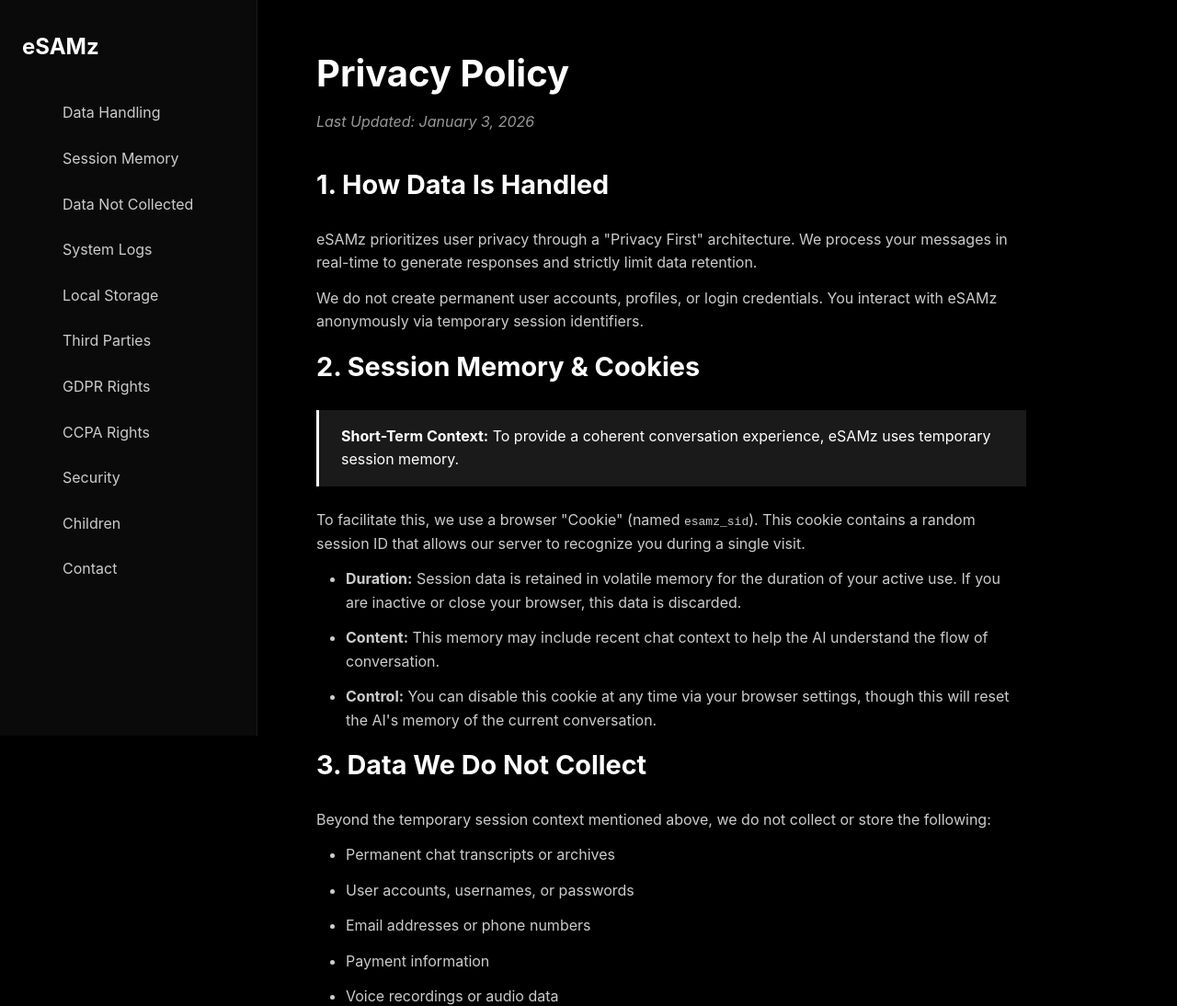
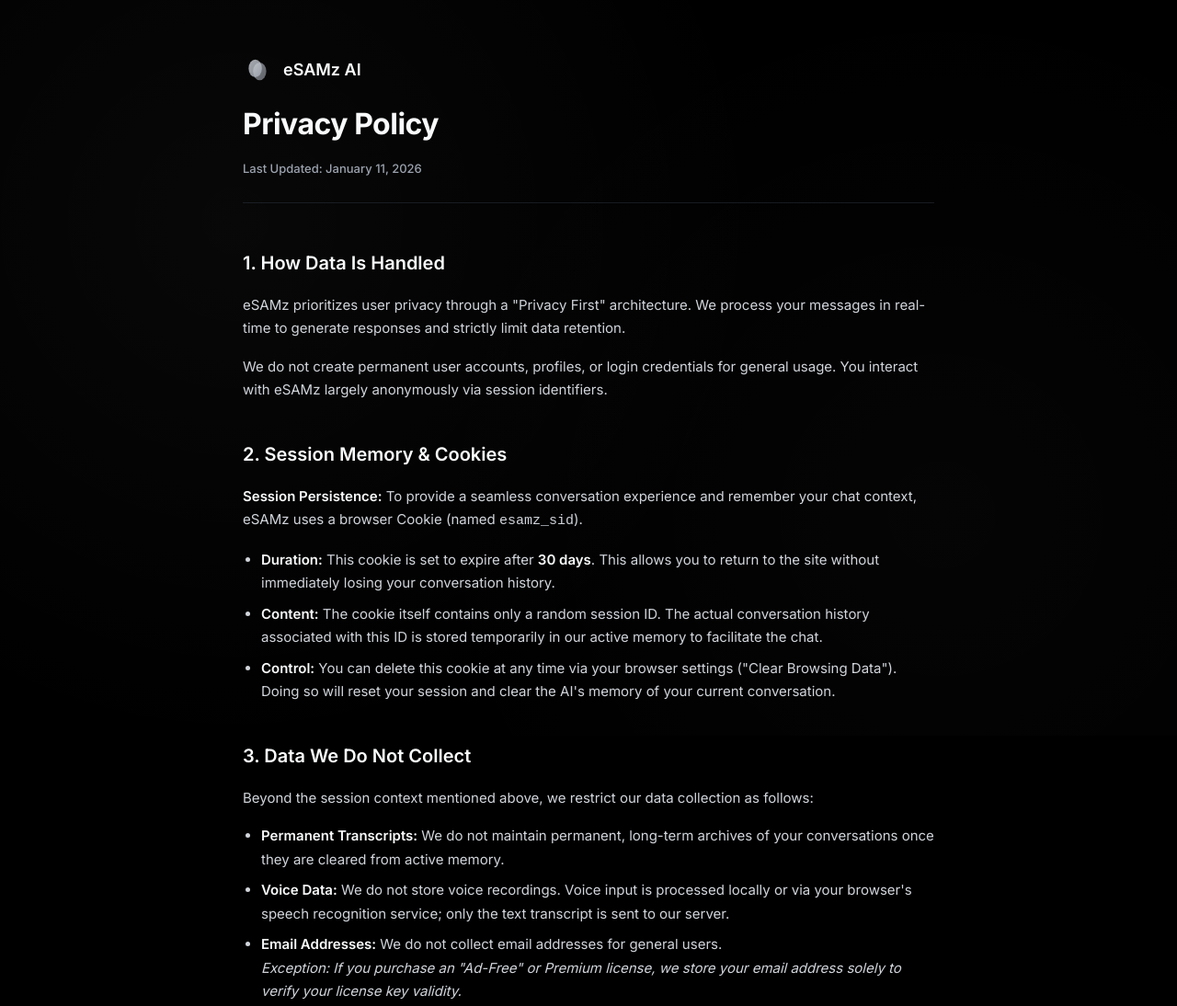
Before and after one commit to alakmar344/privacy-policy, a plain HTML site: page index.html in a window 1280 px wide. Shown: the top 1094 px of the page at 92% size. Drawn offline with Linux system fonts and the light colour scheme.

Commit message:
Update index.html

```diff
--- a/index.html
+++ b/index.html
@@ -3,267 +3,229 @@
 <head>
     <meta charset="UTF-8">
     <meta name="viewport" content="width=device-width, initial-scale=1.0">
-    <title>eSAMz Privacy Policy</title>
+    <title>Privacy Policy - eSAMz AI</title>
+
+    <link rel="apple-touch-icon" sizes="180x180" href="/apple-touch-icon.png">
+    <link rel="icon" type="image/png" sizes="32x32" href="/favicon-32x32.png">
+    <link rel="icon" type="image/png" sizes="16x16" href="/favicon-16x16.png">
+
+    <link rel="preconnect" href="https://fonts.googleapis.com">
+    <link rel="preconnect" href="https://fonts.gstatic.com" crossorigin>
+    <link href="https://fonts.googleapis.com/css2?family=Inter:wght@300;400;500;600;700&display=swap" rel="stylesheet">
+
     <style>
+        :root {
+            --bg-main: #000000;
+            --text-primary: #f9fafb;
+            --text-secondary: #d1d5db;
+            --text-tertiary: #9ca3af;
+            --border-subtle: rgba(55, 65, 81, 0.4);
+            --bg-card: rgba(20, 20, 20, 0.6);
+            --highlight: #e5e7eb;
+        }
+
         * { margin: 0; padding: 0; box-sizing: border-box; }
 
         body {
-            font-family: -apple-system, BlinkMacSystemFont, 'Segoe UI', Roboto, Oxygen, Ubuntu, Cantarell, sans-serif;
-            background-color: #000000;
-            color: #ffffff;
-            line-height: 1.6;
+            background: var(--bg-main);
+            color: var(--text-secondary);
+            font-family: 'Inter', sans-serif;
+            line-height: 1.7;
+            font-size: 15px;
+            -webkit-font-smoothing: antialiased;
         }
 
-        .container { display: flex; min-height: 100vh; }
-
-        .sidebar {
-            width: 280px;
-            background-color: #0a0a0a;
-            padding: 2rem 1.5rem;
-            border-right: 1px solid #1a1a1a;
+        body::before {
+            content: '';
             position: fixed;
-            height: 100vh;
-            overflow-y: auto;
+            inset: 0;
+            background:
+                radial-gradient(circle at 20% 30%, rgba(255, 255, 255, 0.03), transparent 50%),
+                radial-gradient(circle at 80% 70%, rgba(255, 255, 255, 0.02), transparent 50%);
+            pointer-events: none;
+            z-index: 0;
         }
 
-        .sidebar h2 {
-            font-size: 1.5rem;
-            margin-bottom: 2rem;
+        .container {
+            max-width: 800px;
+            margin: 0 auto;
+            padding: 60px 24px 100px;
+            position: relative;
+            z-index: 1;
         }
 
-        .nav-links { list-style: none; }
-        .nav-links li { margin-bottom: 0.5rem; }
-
-        .nav-links a {
-            color: #cccccc;
-            text-decoration: none;
-            display: block;
-            padding: 0.5rem 0.75rem;
-            border-radius: 6px;
+        header {
+            margin-bottom: 48px;
+            border-bottom: 1px solid var(--border-subtle);
+            padding-bottom: 24px;
         }
 
-        .nav-links a:hover {
-            color: #ffffff;
-            background-color: #1a1a1a;
+        .brand {
+            display: flex;
+            align-items: center;
+            gap: 12px;
+            margin-bottom: 16px;
+            text-decoration: none;
+            color: var(--text-primary);
+            width: fit-content;
         }
 
-        .main-content {
-            flex: 1;
-            margin-left: 280px;
-            padding: 3rem 4rem;
-            max-width: 900px;
+        .brand svg { width: 32px; height: 32px; }
+
+        h1 {
+            color: var(--text-primary);
+            font-size: 32px;
+            font-weight: 700;
+            letter-spacing: -0.5px;
+            margin-bottom: 8px;
         }
 
-        h1 { font-size: 2.5rem; margin-bottom: 0.5rem; }
-        h2 { font-size: 1.8rem; margin-bottom: 1.5rem; }
-        h3 { font-size: 1.3rem; margin: 1.5rem 0 1rem; }
-
-        p, li { color: #cccccc; margin-bottom: 0.8rem; }
-
-        ul { margin-left: 2rem; }
-
-        .updated {
-            color: #999999;
-            font-style: italic;
-            margin-bottom: 2rem;
+        .last-updated {
+            color: var(--text-tertiary);
+            font-size: 13px;
+            font-weight: 500;
         }
 
-        .highlight, .no-store {
-            background-color: #1a1a1a;
-            border-left: 3px solid #ffffff;
-            padding: 1rem 1.5rem;
-            margin: 1.5rem 0;
+        h2 {
+            color: var(--text-primary);
+            font-size: 20px;
+            font-weight: 600;
+            margin-top: 40px;
+            margin-bottom: 16px;
         }
 
-        .menu-toggle {
-            display: none;
-            position: fixed;
-            top: 20px;
-            left: 20px;
-            background: #0a0a0a;
-            color: #ffffff;
-            border: none;
-            padding: 10px;
-            cursor: pointer;
-            z-index: 100;
+        p { margin-bottom: 16px; }
+
+        ul {
+            margin-bottom: 24px;
+            padding-left: 20px;
+            color: var(--text-secondary);
         }
 
-        @media (max-width: 768px) {
-            .menu-toggle { display: block; }
-            .sidebar { transform: translateX(-100%); }
-            .sidebar.active { transform: translateX(0); }
-            .main-content { margin-left: 0; padding: 80px 1.5rem 2rem; }
+        li { margin-bottom: 8px; }
+
+        strong { color: var(--text-primary); font-weight: 600; }
+
+        .contact-box {
+            background: var(--bg-card);
+            border: 1px solid var(--border-subtle);
+            border-radius: 12px;
+            padding: 24px;
+            margin-top: 48px;
+        }
+
+        .contact-box h3 {
+            color: var(--text-primary);
+            margin-bottom: 12px;
+            font-size: 18px;
+        }
+
+        .back-link {
+            display: inline-block;
+            margin-top: 40px;
+            color: var(--text-tertiary);
+            text-decoration: none;
+            font-size: 14px;
+            border-bottom: 1px solid transparent;
+            transition: 0.2s;
+        }
+
+        .back-link:hover {
+            color: var(--text-primary);
+            border-bottom-color: var(--text-primary);
         }
     </style>
 </head>
 <body>
+
     <div class="container">
+        <header>
+            <a href="/" class="brand">
+                <svg viewBox="0 0 200 200" xmlns="http://www.w3.org/2000/svg">
+                    <defs>
+                        <linearGradient id="grad1" x1="0%" y1="0%" x2="100%" y2="100%">
+                            <stop offset="0%" style="stop-color:#d1d5db;stop-opacity:1" />
+                            <stop offset="100%" style="stop-color:#9ca3af;stop-opacity:1" />
+                        </linearGradient>
+                    </defs>
+                    <ellipse cx="85" cy="90" rx="45" ry="60" fill="url(#grad1)" opacity="0.8"/>
+                    <ellipse cx="115" cy="110" rx="45" ry="60" fill="url(#grad1)" opacity="0.6"/>
+                </svg>
+                <span style="font-weight: 600; font-size: 18px;">eSAMz AI</span>
+            </a>
+            <h1>Privacy Policy</h1>
+            <span class="last-updated">Last Updated: January 11, 2026</span>
+        </header>
 
-<button class="menu-toggle" onclick="toggleSidebar()">☰ Menu</button>
+        <section>
+            <h2>1. How Data Is Handled</h2>
+            <p>eSAMz prioritizes user privacy through a "Privacy First" architecture. We process your messages in real-time to generate responses and strictly limit data retention.</p>
+            <p>We do not create permanent user accounts, profiles, or login credentials for general usage. You interact with eSAMz largely anonymously via session identifiers.</p>
 
-<aside class="sidebar" id="sidebar">
-    <h2>eSAMz</h2>
-    <ul class="nav-links">
-        <li><a href="#handling">Data Handling</a></li>
-        <li><a href="#sessions">Session Memory</a></li>
-        <li><a href="#not-collected">Data Not Collected</a></li>
-        <li><a href="#logs">System Logs</a></li>
-        <li><a href="#local">Local Storage</a></li>
-        <li><a href="#third">Third Parties</a></li>
-        <li><a href="#gdpr">GDPR Rights</a></li>
-        <li><a href="#ccpa">CCPA Rights</a></li>
-        <li><a href="#security">Security</a></li>
-        <li><a href="#children">Children</a></li>
-        <li><a href="#contact">Contact</a></li>
+            <h2>2. Session Memory & Cookies</h2>
+            <p><strong>Session Persistence:</strong> To provide a seamless conversation experience and remember your chat context, eSAMz uses a browser Cookie (named <code>esamz_sid</code>).</p>
+            <ul>
+                <li><strong>Duration:</strong> This cookie is set to expire after <strong>30 days</strong>. This allows you to return to the site without immediately losing your conversation history.</li>
+                <li><strong>Content:</strong> The cookie itself contains only a random session ID. The actual conversation history associated with this ID is stored temporarily in our active memory to facilitate the chat.</li>
+                <li><strong>Control:</strong> You can delete this cookie at any time via your browser settings ("Clear Browsing Data"). Doing so will reset your session and clear the AI's memory of your current conversation.</li>
             </ul>
-</aside>
 
-<main class="main-content">
-<h1>Privacy Policy</h1>
-<p class="updated">Last Updated: January 3, 2026</p>
+            <h2>3. Data We Do Not Collect</h2>
+            <p>Beyond the session context mentioned above, we restrict our data collection as follows:</p>
+            <ul>
+                <li><strong>Permanent Transcripts:</strong> We do not maintain permanent, long-term archives of your conversations once they are cleared from active memory.</li>
+                <li><strong>Voice Data:</strong> We do not store voice recordings. Voice input is processed locally or via your browser's speech recognition service; only the text transcript is sent to our server.</li>
+                <li><strong>Email Addresses:</strong> We do not collect email addresses for general users.
+                <br><em>Exception: If you purchase an "Ad-Free" or Premium license, we store your email address solely to verify your license key validity.</em></li>
+                <li><strong>Payment Information:</strong> We do not store credit card or payment details.</li>
+                <li><strong>Biometrics:</strong> We do not collect biometric identifiers.</li>
+            </ul>
 
-<section id="handling">
-<h2>1. How Data Is Handled</h2>
-<p>
-eSAMz prioritizes user privacy through a "Privacy First" architecture.
-We process your messages in real-time to generate responses and strictly limit data retention.
-</p>
-<p>
-We do not create permanent user accounts, profiles, or login credentials.
-You interact with eSAMz anonymously via temporary session identifiers.
-</p>
-</section>
+            <h2>4. System Logs</h2>
+            <p>Minimal technical logs are maintained strictly for security, debugging, and abuse prevention. These logs may include request timestamps and response codes. Access logs are retained for short periods (typically 48 hours) and are then deleted.</p>
 
-<section id="sessions">
-<h2>2. Session Memory & Cookies</h2>
-<div class="highlight">
-<strong>Short-Term Context:</strong> To provide a coherent conversation experience, eSAMz uses temporary session memory.
-</div>
-<p>
-To facilitate this, we use a browser "Cookie" (named <code>esamz_sid</code>).
-This cookie contains a random session ID that allows our server to recognize you during a single visit.
-</p>
-<ul>
-    <li><strong>Duration:</strong> Session data is retained in volatile memory for the duration of your active use. If you are inactive or close your browser, this data is discarded.</li>
-    <li><strong>Content:</strong> This memory may include recent chat context to help the AI understand the flow of conversation.</li>
-    <li><strong>Control:</strong> You can disable this cookie at any time via your browser settings, though this will reset the AI's memory of the current conversation.</li>
-</ul>
-</section>
+            <h2>5. Local Browser Storage</h2>
+            <p>We store your chat history locally on your device (using <code>localStorage</code>). This ensures you have immediate access to past conversations without us needing to permanently warehouse them on our servers. You can clear this data at any time using the "Clear History" button in the app.</p>
 
-<section id="not-collected">
-<h2>3. Data We Do Not Collect</h2>
-<p>
-Beyond the temporary session context mentioned above, we do not collect or store the following:
-</p>
-<ul>
-<li>Permanent chat transcripts or archives</li>
-<li>User accounts, usernames, or passwords</li>
-<li>Email addresses or phone numbers</li>
-<li>Payment information</li>
-<li>Voice recordings or audio data</li>
-<li>Biometric identifiers</li>
-</ul>
-</section>
-
-<section id="logs">
-<h2>4. System Logs</h2>
-<p>
-Minimal technical logs are maintained strictly for security, debugging, and abuse prevention.
-These logs may include request timestamps and response codes.
-Access logs are retained for no longer than 48 hours and are then permanently deleted.
-</p>
-</section>
-
-<section id="local">
-<h2>5. Local Browser Storage</h2>
-<p>
-We may store interface preferences locally on your device (using LocalStorage).
-This data never leaves your device and can be deleted at any time using your browser's "Clear History" or "Clear Site Data" controls.
-</p>
-</section>
-
-<section id="third">
             <h2>6. Third Party Services</h2>
             <ul>
-<li><strong>AI Inference:</strong> We use third-party AI providers (e.g., Sarvam AI) to process your messages and generate responses. Your message is sent to them solely to generate the reply and is not stored by them beyond their operational needs.</li>
-<li><strong>Advertising:</strong> We may use advertising networks such as Google AdSense.</li>
-<li><strong>Infrastructure:</strong> Content delivery networks (CDNs) may be used to serve static assets.</li>
+                <li><strong>AI Inference:</strong> We use third-party AI providers (e.g., Sarvam AI) to process your messages. Your message is sent to them solely to generate the reply.</li>
+                <li><strong>Advertising:</strong> Free users may be served ads via networks such as Google AdSense.</li>
+                <li><strong>Infrastructure:</strong> We use Vercel and Upstash Redis for hosting and temporary data caching.</li>
             </ul>
-<p>
-Third party services operate under their own independent privacy policies.
-</p>
-</section>
+            <p>Third party services operate under their own independent privacy policies.</p>
 
-<section id="gdpr">
             <h2>7. GDPR Compliance</h2>
-<p>
-For users in the European Economic Area, eSAMz complies with the General Data Protection Regulation (GDPR).
-</p>
+            <p>For users in the European Economic Area, eSAMz complies with the General Data Protection Regulation (GDPR).</p>
             <ul>
-<li>Lawful basis: Legitimate interest (providing the requested service) and user consent (via use of the service).</li>
-<li>Right to access: You can view the data processed during your session.</li>
-<li>Right to rectification: You can correct information by simply chatting with the AI.</li>
-<li>Right to erasure ("Right to be Forgotten"): Since we do not permanently store data, clearing your browser cookies or closing the session effectively erases your data from our systems immediately.</li>
-<li>Right to data portability: Not applicable, as no long-term personal data store is maintained.</li>
+                <li><strong>Lawful basis:</strong> Legitimate interest (providing the service) and user consent.</li>
+                <li><strong>Right to erasure:</strong> You can effectively erase your data by clearing your browser cookies and local storage, which severs the link to any temporary server-side session data.</li>
             </ul>
-</section>
 
-<section id="ccpa">
-<h2>8. CCPA and CPRA Compliance</h2>
-<p>
-For California residents, eSAMz does not sell, rent, or share personal information.
-</p>
-<ul>
-<li>No personal data sale</li>
-<li>No profiling for marketing purposes</li>
-<li>No cross-site behavioral tracking</li>
-</ul>
-<p>
-You may request disclosure or deletion of any applicable data by clearing your local browser data or contacting us.
-</p>
-</section>
+            <h2>8. CCPA Compliance</h2>
+            <p>For California residents, eSAMz does not sell your personal information. We do not use your data for profiling or cross-site behavioral tracking.</p>
 
-<section id="security">
             <h2>9. Security Measures</h2>
             <ul>
                 <li><strong>Encryption:</strong> All data is transmitted over HTTPS.</li>
                 <li><strong>API Protection:</strong> Server-side API keys are protected and never exposed to the client.</li>
-<li><strong>No Accounts:</strong> We eliminate the risk of password breaches by not having user accounts.</li>
-<li><strong>Minimal Retention:</strong> Data is discarded as soon as it is no longer needed for the immediate session.
-</li>
+                <li><strong>Minimal Retention:</strong> Data is discarded when no longer needed for the active session context.</li>
             </ul>
-</section>
 
-<section id="children">
             <h2>10. Children’s Privacy</h2>
-<p>
-eSAMz is not intended for children under 13 and does not knowingly collect personal data from minors.
-</p>
-</section>
+            <p>eSAMz is not intended for children under 13 and does not knowingly collect personal data from minors.</p>
 
-<section id="contact">
-<h2>11. Contact</h2>
-<p>
-<strong>eSAMz AI</strong><br>
+            <div class="contact-box">
+                <h3>11. Contact</h3>
+                <p><strong>eSAMz AI</strong><br>
                 Created by Alakmar Teenwala<br>
-Mandsaur, Madhya Pradesh, India
-</p>
-<p>Email: esamzai365@gmail.com</p>
-</section>
-
-<div class="highlight">
-<strong>Summary:</strong>
-eSAMz is designed with privacy-first architecture. We use temporary session memory (Cookies) to improve experience, but we do not maintain permanent chat logs or user databases. Your data is ephemeral.
+                Mandsaur, Madhya Pradesh, India<br>
+                Email: <a href="mailto:esamzai365@gmail.com" style="color: #fff;">esamzai365@gmail.com</a></p>
             </div>
 
-</main>
+            <a href="/" class="back-link">← Return to eSAMz AI</a>
+        </section>
     </div>
-
-<script>
-function toggleSidebar() {
-    document.getElementById('sidebar').classList.toggle('active');
-}
-</script>
 
 </body>
 </html>
```
Lines whose indentation alone changed are shown as unchanged.
